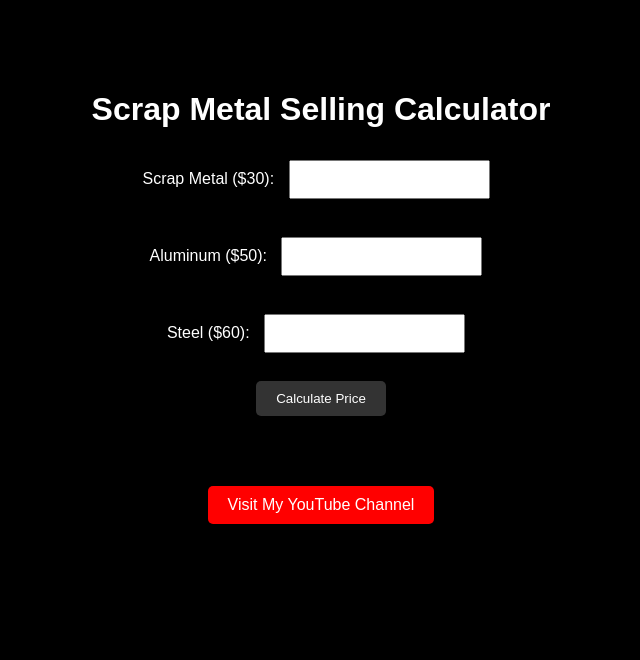
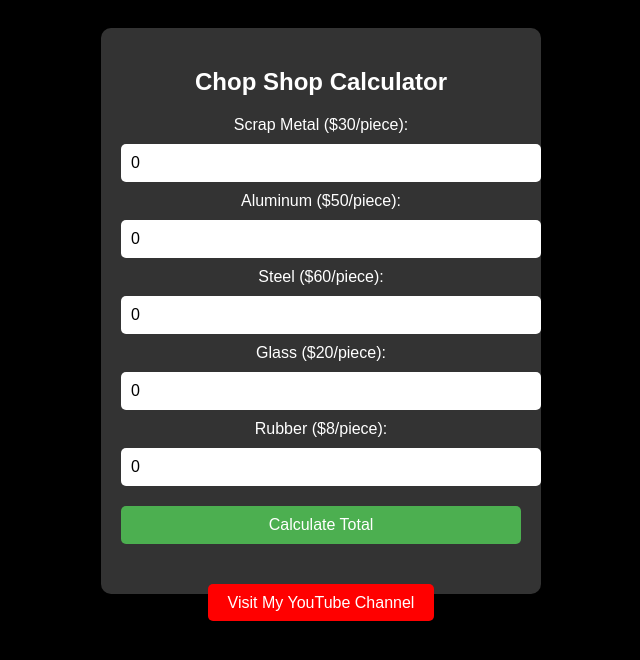
Before and after one commit to DeadRaskal/metals-calculator, a plain HTML site: page index.html in a window 1280 px wide. Shown: the whole page, without its empty margins (319-959 px from the left). Drawn offline with Linux system fonts and the light colour scheme.

Commit message:
Add files via upload

```diff
--- a/index.html
+++ b/index.html
@@ -3,106 +3,103 @@
 <head>
     <meta charset="UTF-8">
     <meta name="viewport" content="width=device-width, initial-scale=1.0">
-    <title>Scrap Metal Selling Calculator</title>
+    <title>Chop Shop Calculator</title>
     <style>
         body {
-            font-family: Arial, sans-serif;
-            margin: 0;
-            padding: 0;
             background-color: #000;
             color: #fff;
+            font-family: Arial, sans-serif;
+            text-align: center;
+            padding: 20px;
         }
-
-        .container {
-            background-color: rgba(0, 0, 0, 0.8);
+        #calculator {
+            max-width: 400px;
+            margin: 0 auto;
+            background-color: #333;
+            border-radius: 10px;
             padding: 20px;
-            margin: 50px auto;
-            max-width: 600px;
-            border-radius: 10px;
         }
-
-        h1 {
-            text-align: center;
-        }
-
-        form {
-            text-align: center;
-        }
-
-        input[type="number"] {
+        input[type="number"], input[type="submit"] {
+            width: 100%;
             padding: 10px;
-            margin: 10px;
-        }
-
-        input[type="submit"] {
-            padding: 10px 20px;
-            background-color: #333;
-            color: #fff;
+            margin: 10px 0;
             border: none;
             border-radius: 5px;
+            font-size: 16px;
+        }
+        input[type="submit"] {
+            background-color: #4CAF50;
+            color: white;
             cursor: pointer;
         }
-
-        input[type="submit"]:hover {
-            background-color: #555;
+        #total {
+            margin-top: 20px;
+            font-size: 18px;
         }
-
-        .youtube-button {
-            text-align: center;
+        #youtube-button {
+            background-color: #ff0000;
+            color: white;
+            border: none;
+            border-radius: 5px;
+            padding: 10px 20px;
+            text-decoration: none;
+            font-size: 16px;
             margin-top: 20px;
         }
-
-        .youtube-button a {
-            display: inline-block;
-            padding: 10px 20px;
-            background-color: #FF0000;
-            color: #fff;
-            text-decoration: none;
-            border-radius: 5px;
-        }
-
-        .youtube-button a:hover {
-            background-color: #CC0000;
+        #youtube-button:hover {
+            background-color: #cc0000;
         }
     </style>
 </head>
 <body>
-    <div class="container">
-        <h1>Scrap Metal Selling Calculator</h1>
-        <form id="calculatorForm" onsubmit="calculatePrice(event)">
-            <label for="scrapQuantity">Scrap Metal ($30):</label>
-            <input type="number" id="scrapQuantity" name="scrapQuantity" min="0">
-            <br><br>
-            <label for="aluminumQuantity">Aluminum ($50):</label>
-            <input type="number" id="aluminumQuantity" name="aluminumQuantity" min="0">
-            <br><br>
-            <label for="steelQuantity">Steel ($60):</label>
-            <input type="number" id="steelQuantity" name="steelQuantity" min="0">
-            <br><br>
-            <input type="submit" value="Calculate Price">
+    <div id="calculator">
+        <h2>Chop Shop Calculator</h2>
+        <form id="calcForm">
+            <label for="scrap">Scrap Metal ($30/piece):</label>
+            <input type="number" id="scrap" min="0" value="0"><br>
+            <label for="aluminum">Aluminum ($50/piece):</label>
+            <input type="number" id="aluminum" min="0" value="0"><br>
+            <label for="steel">Steel ($60/piece):</label>
+            <input type="number" id="steel" min="0" value="0"><br>
+            <label for="glass">Glass ($20/piece):</label>
+            <input type="number" id="glass" min="0" value="0"><br>
+            <label for="rubber">Rubber ($8/piece):</label>
+            <input type="number" id="rubber" min="0" value="0"><br>
+            <input type="submit" value="Calculate Total">
         </form>
-        <div id="priceDisplay"></div>
+        <div id="total"></div>
     </div>
-
-    <div class="youtube-button">
-        <a href="https://www.youtube.com/channel/UCFb3x4PkPKPBE7h2W4x9PVg" target="_blank">Visit My YouTube Channel</a>
-    </div>
+    <a id="youtube-button" href="https://youtube.com/@deadraskal?si=fSo_EggnLEbbSciS" target="_blank">Visit My YouTube Channel</a>
 
     <script>
-        function calculatePrice(event) {
+        const calcForm = document.getElementById('calcForm');
+        const totalDisplay = document.getElementById('total');
+
+        calcForm.addEventListener('submit', function(event) {
             event.preventDefault();
-            const scrapQuantity = parseFloat(document.getElementById('scrapQuantity').value) || 0;
-            const aluminumQuantity = parseFloat(document.getElementById('aluminumQuantity').value) || 0;
-            const steelQuantity = parseFloat(document.getElementById('steelQuantity').value) || 0;
+            const scrap = parseInt(document.getElementById('scrap').value);
+            const aluminum = parseInt(document.getElementById('aluminum').value);
+            const steel = parseInt(document.getElementById('steel').value);
+            const glass = parseInt(document.getElementById('glass').value);
+            const rubber = parseInt(document.getElementById('rubber').value);
 
-            const scrapPrice = 30;
-            const aluminumPrice = 50;
-            const steelPrice = 60;
+            const scrapTotal = scrap * 30;
+            const aluminumTotal = aluminum * 50;
+            const steelTotal = steel * 60;
+            const glassTotal = glass * 20;
+            const rubberTotal = rubber * 8;
+            const total = scrapTotal + aluminumTotal + steelTotal + glassTotal + rubberTotal;
 
-            const totalPrice = (scrapQuantity * scrapPrice) + (aluminumQuantity * aluminumPrice) + (steelQuantity * steelPrice);
-            const priceDisplay = document.getElementById('priceDisplay');
-            priceDisplay.innerHTML = `<p>Total Price: $${totalPrice}</p>`;
-        }
+            totalDisplay.innerHTML = `
+                <p>Scrap Metal Total: $${scrapTotal}</p>
+                <p>Aluminum Total: $${aluminumTotal}</p>
+                <p>Steel Total: $${steelTotal}</p>
+                <p>Glass Total: $${glassTotal}</p>
+                <p>Rubber Total: $${rubberTotal}</p>
+                <hr>
+                <p>Total: $${total}</p>
+            `;
+        });
     </script>
 </body>
 </html>
```
